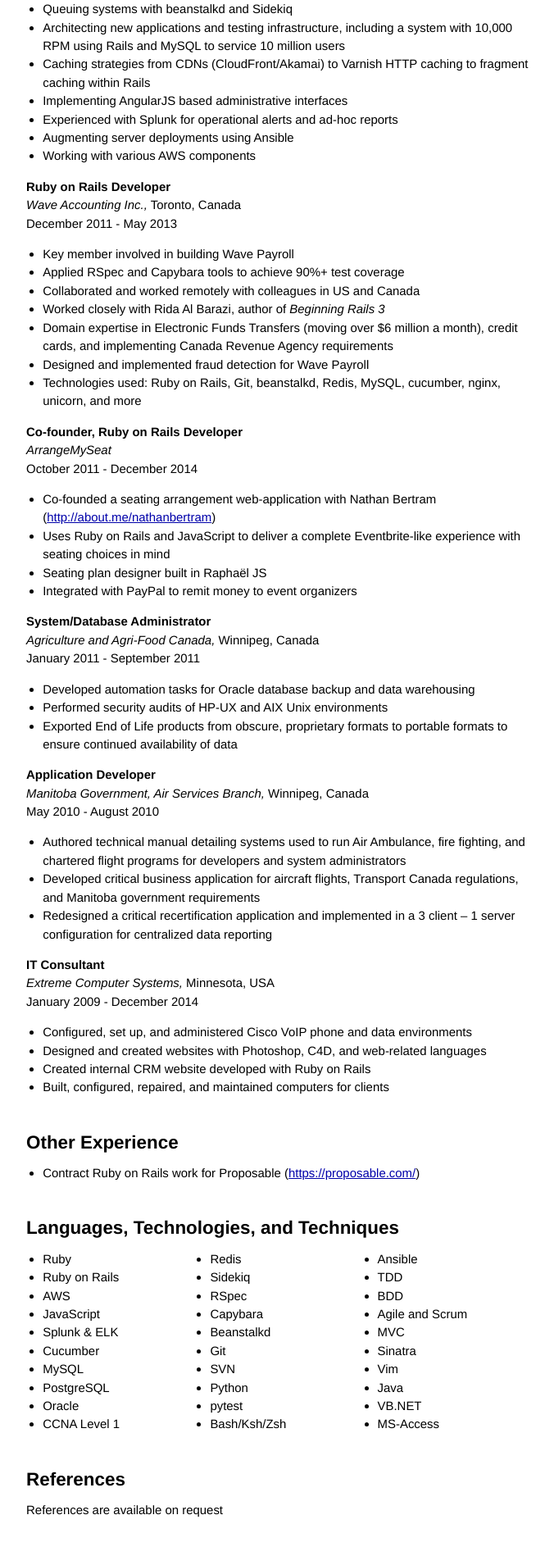
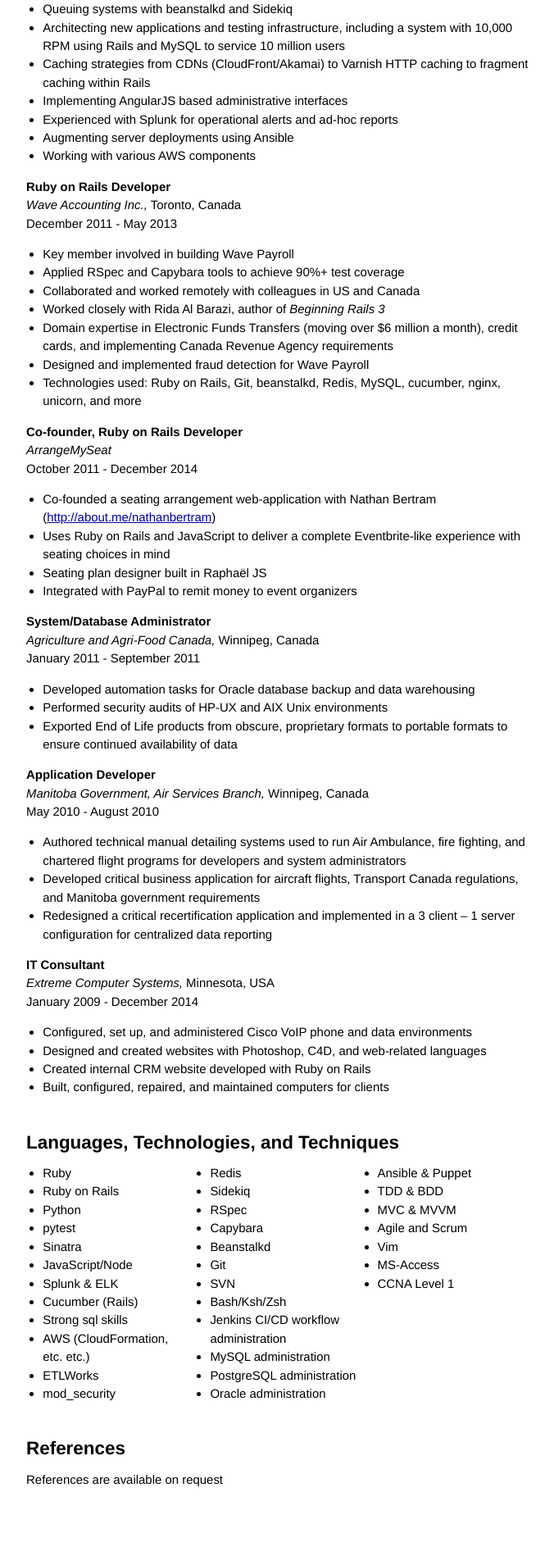
Before and after one commit to Nitrodist/markcampbell.me, a Jekyll site: the page built from resume.markdown, in a window 1280 px wide. Shown: the part 1558-3467 px from the top of the page at 82% size, without its empty margins (294-970 px from the left). Built offline with Jekyll 4.4.1, drawn with Linux system fonts in a browser that asks for light colours; our own code applies the rules of GitHub Pages for plain Markdown files; after the commit the page ends 3430 px from its top, so only the background shows below that.

Commit message:
Remove Other Experience

```diff
--- a/assets/css/resume.css
+++ b/assets/css/resume.css
@@ -188,5 +188,6 @@
 
 .tech_langs {
   display: inline-block;
-  min-width: 200px;
+  width: 200px;
+  vertical-align: top;
 }
--- a/resume.markdown
+++ b/resume.markdown
@@ -133,24 +133,22 @@
 * Created internal CRM website developed with Ruby on Rails
 * Built, configured, repaired, and maintained computers for clients
 
-## Other Experience
-
-* Contract Ruby on Rails work for Proposable (<a href="https://proposable.com">https://proposable.com/</a>)
-
 <h2>Languages, Technologies, and Techniques</h2>
 
 <div class="tech_langs">
   <ul>
     <li>Ruby</li>
     <li>Ruby on Rails</li>
-    <li>AWS</li>
-    <li>JavaScript</li>
+    <li>Python</li>
+    <li>pytest</li>
+    <li>Sinatra</li>
+    <li>JavaScript/Node</li>
     <li>Splunk & ELK</li>
-    <li>Cucumber</li>
-    <li>MySQL</li>
-    <li>PostgreSQL</li>
-    <li>Oracle</li>
-    <li>CCNA Level 1</li>
+    <li>Cucumber (Rails)</li>
+    <li>Strong sql skills</li>
+    <li>AWS (CloudFormation, etc. etc.)</li>
+    <li>ETLWorks</li>
+    <li>mod_security</li>
   </ul>
 </div>
 <div class="tech_langs">
@@ -162,25 +160,25 @@
     <li>Beanstalkd</li>
     <li>Git</li>
     <li>SVN</li>
-    <li>Python</li>
-    <li>pytest</li>
     <li>Bash/Ksh/Zsh</li>
+    <li>Jenkins CI/CD workflow administration</li>
+    <li>MySQL administration</li>
+    <li>PostgreSQL administration</li>
+    <li>Oracle administration</li>
   </ul>
 </div>
 <div class="tech_langs">
   <ul>
-    <li>Ansible</li>
-    <li>TDD</li>
-    <li>BDD</li>
+    <li>Ansible & Puppet</li>
+    <li>TDD & BDD</li>
+    <li>MVC & MVVM</li>
     <li>Agile and Scrum</li>
-    <li>MVC</li>
-    <li>Sinatra</li>
     <li>Vim</li>
-    <li>Java</li>
-    <li>VB.NET</li>
     <li>MS-Access</li>
+    <li>CCNA Level 1</li>
   </ul>
 </div>
+
 
 ## References
 
```
